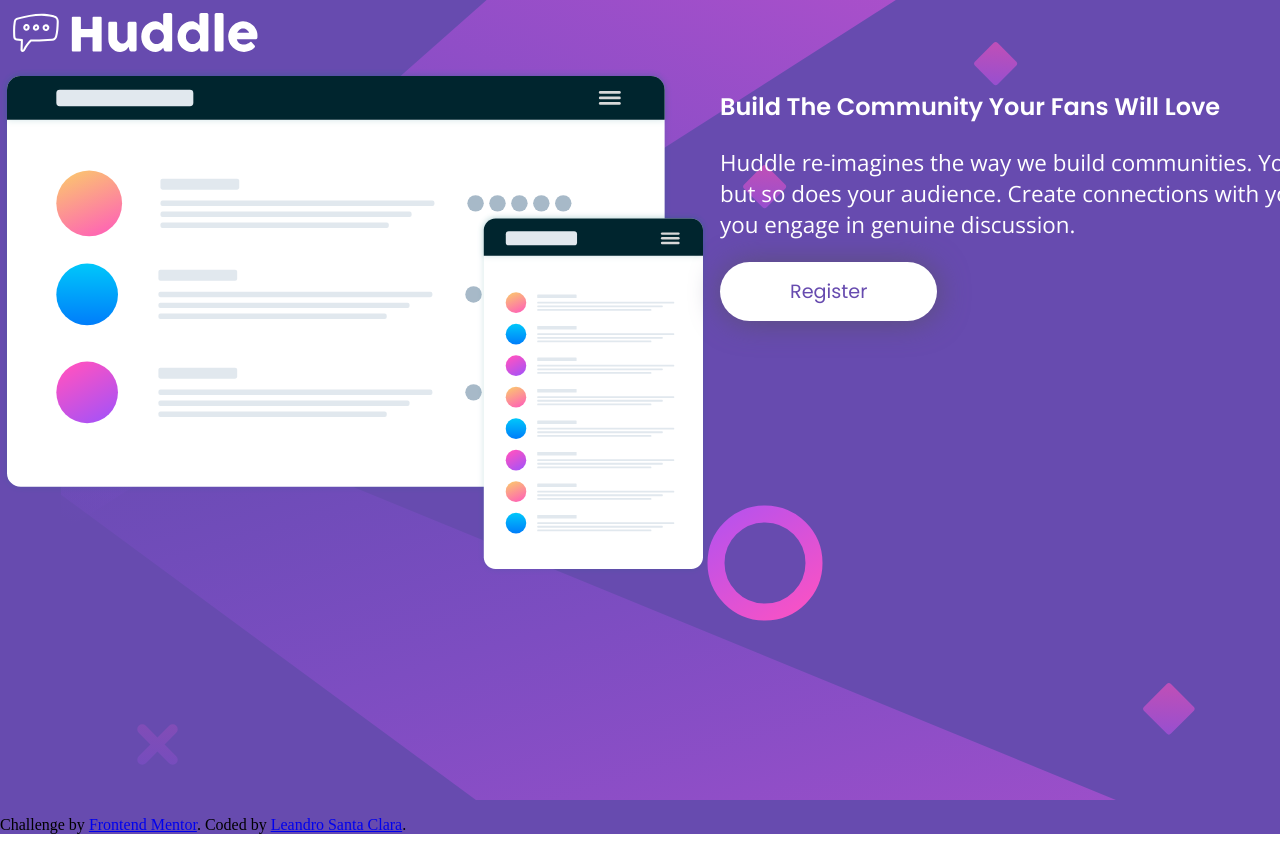
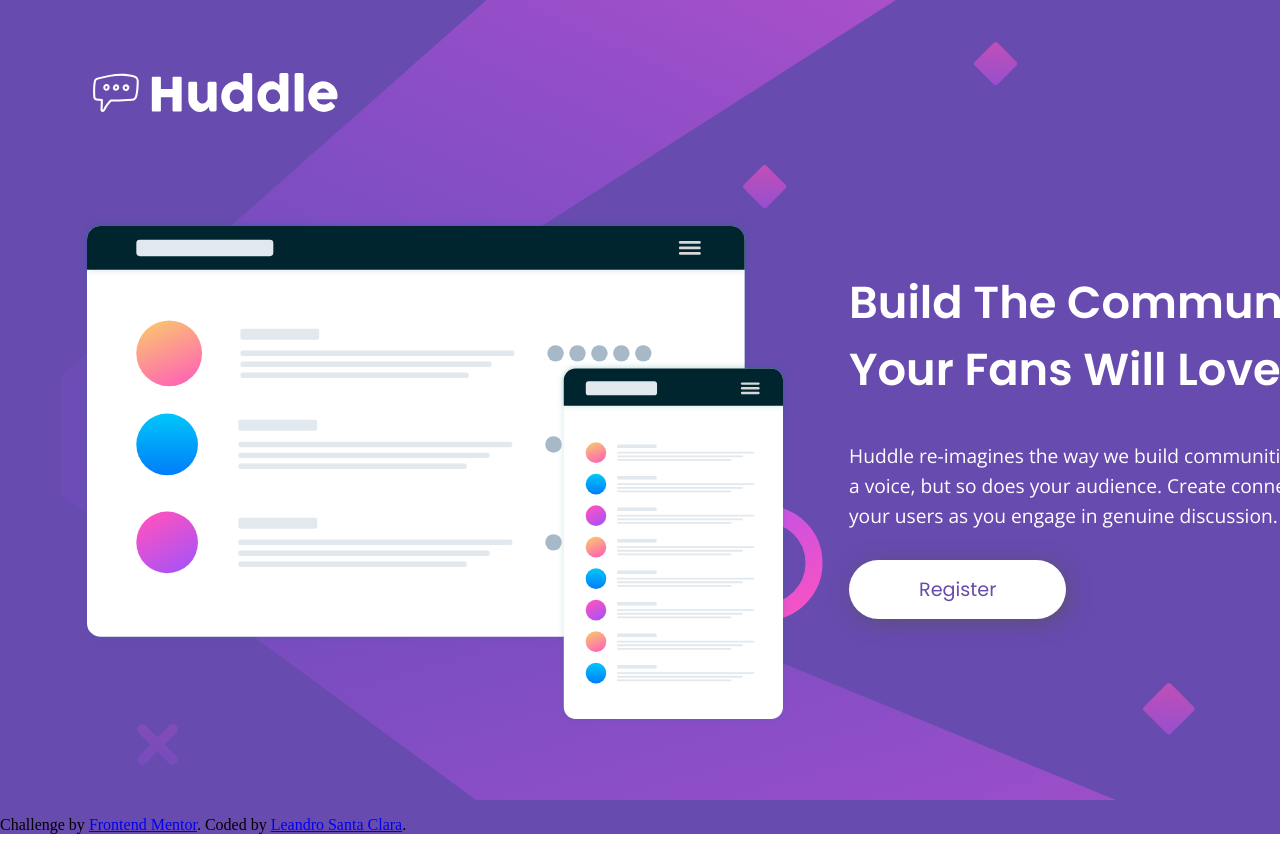
Before and after one commit to leandrostclara/huddle-landing-page-frontend-mentor, a plain HTML site: page index.html in a window 1280 px wide. Shown: the top 850 px of the page. Drawn offline with nearby package versions, Linux system fonts and the light colour scheme.

Commit message:
alignment

```diff
--- a/style.css
+++ b/style.css
@@ -19,13 +19,18 @@ main {
 }
 
 .container {
-    justify-content: center;
     width: 1440px;
     height: 800px;
     background: url('./images/bg-desktop.svg') center center no-repeat;
 }
 
-.container {
+.container .logo img {
+    margin: 60px 80px;
+}
+
+.principal .image img {
+    margin-top: 30px;
+    margin-left: 80px;
 }
 
 .principal {
@@ -37,13 +42,19 @@ main {
     font-family: poppins, sans-serif;
     color: #fff;
     font-weight: 600;
+    font-size: 2.8rem;
+    margin-left: 60px;
+    margin-top: 80px;
 }
 
 .principal .content h3 {
     font-family: 'open sans', sans-serif;
     color: #fff;
     font-weight: 400;
-    font-size: 1.4rem;
+    font-size: 1.2rem;
+    line-height: 30px;
+    margin-left: 60px;
+    margin-right: 40px;
 }
 
 .principal .content button {
@@ -53,7 +64,18 @@ main {
     padding: 15px 70px;
     font-family: 'poppins', sans-serif;
     font-weight: 500;
-    box-shadow: 1px 1px 30px hsl(257, 20%, 39%);
+    box-shadow: 3px 3px 20px hsl(257, 20%, 39%);
     font-size: 1.2rem;
     color: hsl(257, 40%, 49%);
+    margin-left: 60px;
+    margin-top: 10px;
+    transition: .3s;
 }
+
+.principal .content button:hover {
+    box-shadow: none;
+    background-color: hsl(257, 20%, 39%);
+    color: #fff;
+    cursor: pointer;
+    outline: #fff solid 1px;
+}
```
